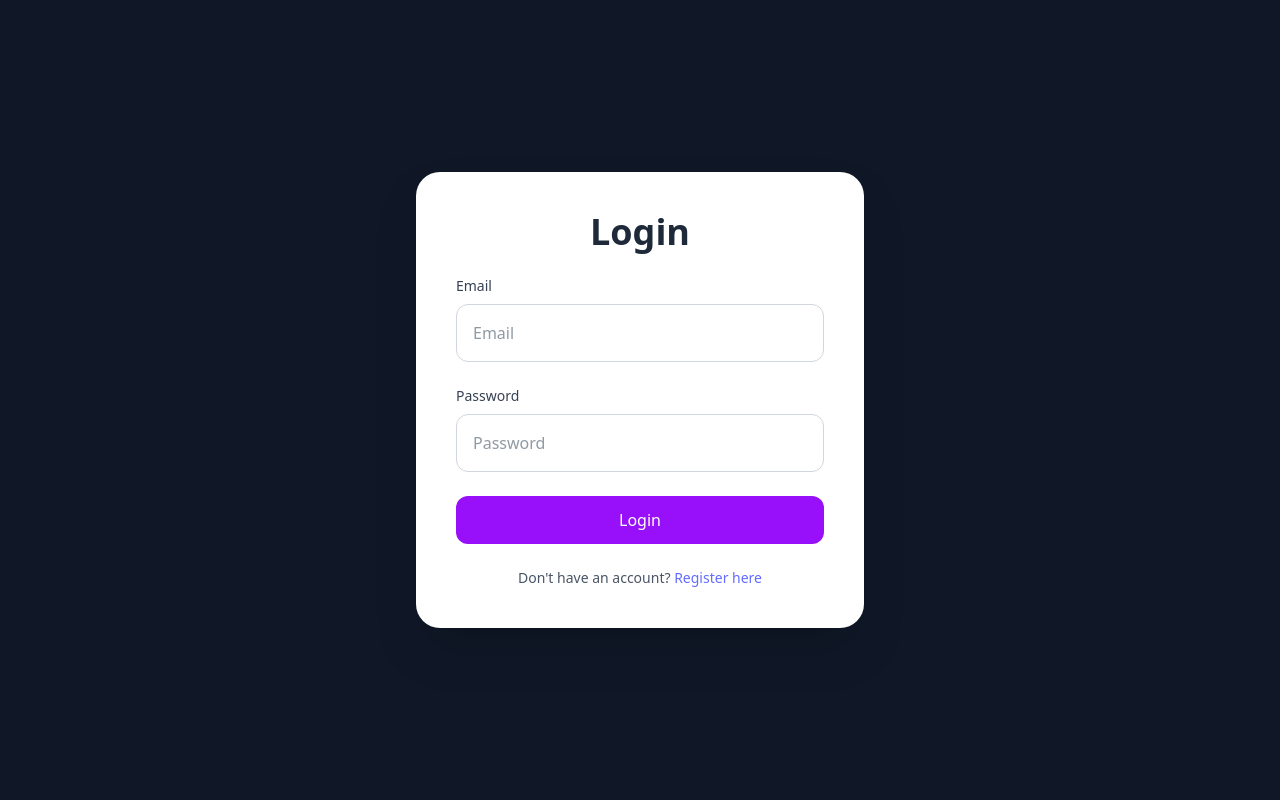
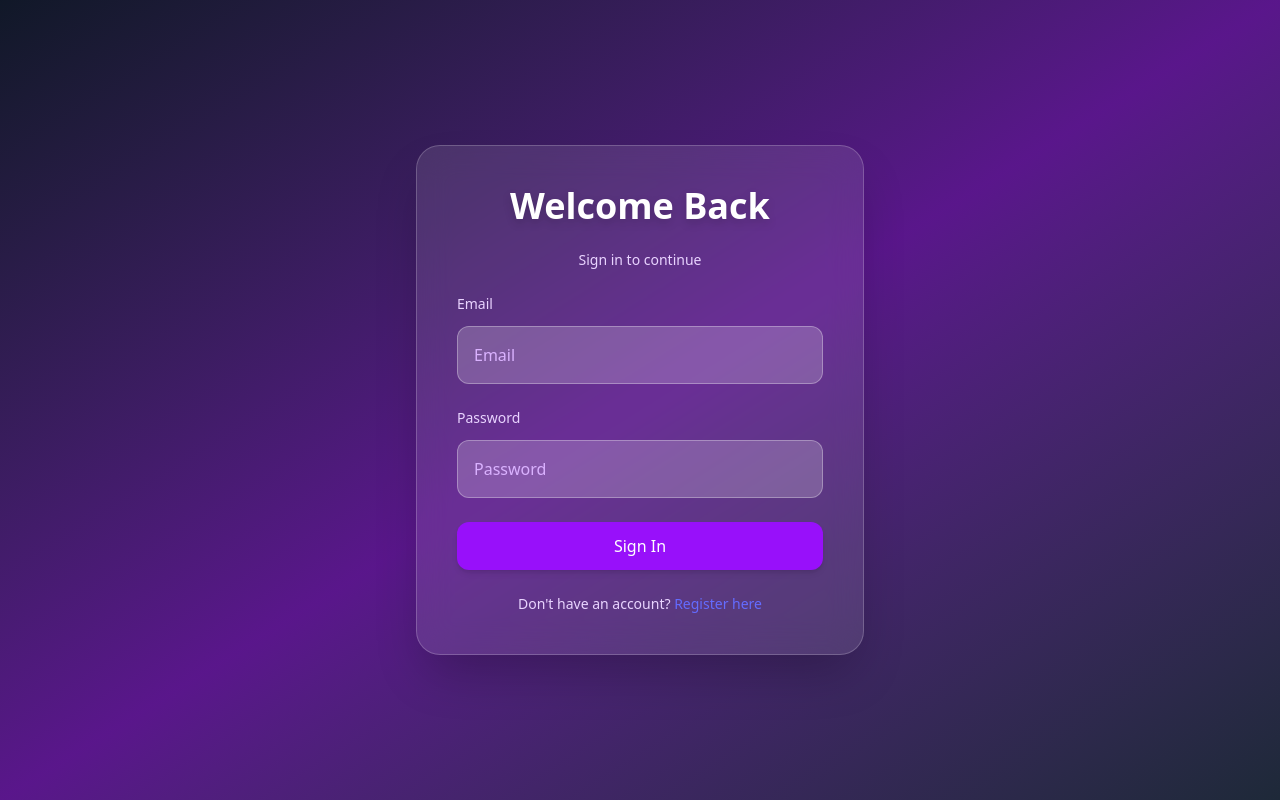
Before and after one commit to nethmiTK/AS-mern-user-auth-system, a React (Vite) app in the folder tailwind/: page / in a window 1280 px wide. Built offline with nearby package versions, Linux system fonts and the light colour scheme.

Commit message:
Update Login.jsx

```diff
--- a/tailwind/src/components/Login.jsx
+++ b/tailwind/src/components/Login.jsx
@@ -9,19 +9,17 @@ const Login = () => {
   });
   const navigate = useNavigate();
 
-  // Handle form input changes
   const handleChange = (e) => {
     setFormData({ ...formData, [e.target.name]: e.target.value });
   };
 
-  // Handle form submission
   const handleSubmit = async (e) => {
     e.preventDefault();
     try {
       const { data } = await axios.post('http://localhost:3001/api/auth/login', formData);
-      alert(data.message); // Show success message
-      localStorage.setItem('token', data.token); // Save token to localStorage
-      navigate('/dashboard'); // Redirect to a dashboard or home page after successful login
+      alert(data.message);
+      localStorage.setItem('token', data.token);
+      navigate('/dashboard');
     } catch (err) {
       if (err.response) {
         alert(err.response.data.message || 'Error logging in');
@@ -32,16 +30,22 @@ const Login = () => {
   };
 
   return (
-    <div className="min-h-screen flex items-center justify-center bg-gray-900">
+    <div className="min-h-screen flex items-center justify-center bg-gradient-to-br from-gray-900 via-purple-900 to-gray-800 px-4">
       <form
         onSubmit={handleSubmit}
-        className="bg-white p-10 rounded-3xl shadow-2xl w-full max-w-md space-y-6"
+        className="backdrop-blur-lg bg-white/10 border border-white/20 p-10 rounded-3xl shadow-2xl w-full max-w-md space-y-6 transform hover:scale-105 transition duration-500"
       >
-        <h2 className="text-4xl font-bold text-center text-gray-800">Login</h2>
+        <h2 className="text-4xl font-extrabold text-center text-white drop-shadow-lg animate-fade-in-down">
+          Welcome Back
+        </h2>
+        <p className="text-center text-sm text-purple-200 animate-fade-in-up">Sign in to continue</p>
 
         {['email', 'password'].map((field, idx) => (
-          <div key={idx}>
-            <label htmlFor={field} className="block text-sm font-medium text-gray-700 capitalize">
+          <div key={idx} className="animate-fade-in-up" style={{ animationDelay: `${idx * 0.1}s` }}>
+            <label
+              htmlFor={field}
+              className="block text-sm font-medium text-purple-200 capitalize mb-1"
+            >
               {field.charAt(0).toUpperCase() + field.slice(1)}
             </label>
             <input
@@ -50,23 +54,44 @@ const Login = () => {
               placeholder={field.charAt(0).toUpperCase() + field.slice(1)}
               onChange={handleChange}
               required
-              className="mt-2 w-full p-4 border border-gray-300 rounded-xl focus:outline-none focus:ring-2 focus:ring-purple-600"
+              className="mt-2 w-full p-4 bg-white/20 text-white placeholder-purple-300 border border-white/30 rounded-xl focus:outline-none focus:ring-2 focus:ring-purple-500 focus:bg-white/30 transition duration-300"
             />
           </div>
         ))}
 
         <button
           type="submit"
-          className="w-full bg-purple-600 text-white py-3 rounded-xl hover:bg-purple-700 focus:outline-none focus:ring-2 focus:ring-purple-500 transition duration-300"
+          className="w-full bg-purple-600 text-white py-3 rounded-xl hover:bg-purple-700 focus:outline-none focus:ring-2 focus:ring-purple-500 transition duration-300 shadow-md"
         >
-          Login
+          Sign In
         </button>
 
-        <p className="text-center text-sm text-gray-600">
+        <p className="text-center text-sm text-purple-200">
           Don't have an account?{' '}
-          <a href="/register" className="text-purple-600 hover:text-purple-700">Register here</a>
+          <a href="/register" className="text-purple-400 hover:text-purple-500 underline">
+            Register here
+          </a>
         </p>
       </form>
+
+      <style>
+        {`
+          @keyframes fade-in-down {
+            from { opacity: 0; transform: translateY(-20px); }
+            to { opacity: 1; transform: translateY(0); }
+          }
+          @keyframes fade-in-up {
+            from { opacity: 0; transform: translateY(20px); }
+            to { opacity: 1; transform: translateY(0); }
+          }
+          .animate-fade-in-down {
+            animation: fade-in-down 0.6s ease forwards;
+          }
+          .animate-fade-in-up {
+            animation: fade-in-up 0.6s ease forwards;
+          }
+        `}
+      </style>
     </div>
   );
 };
```
